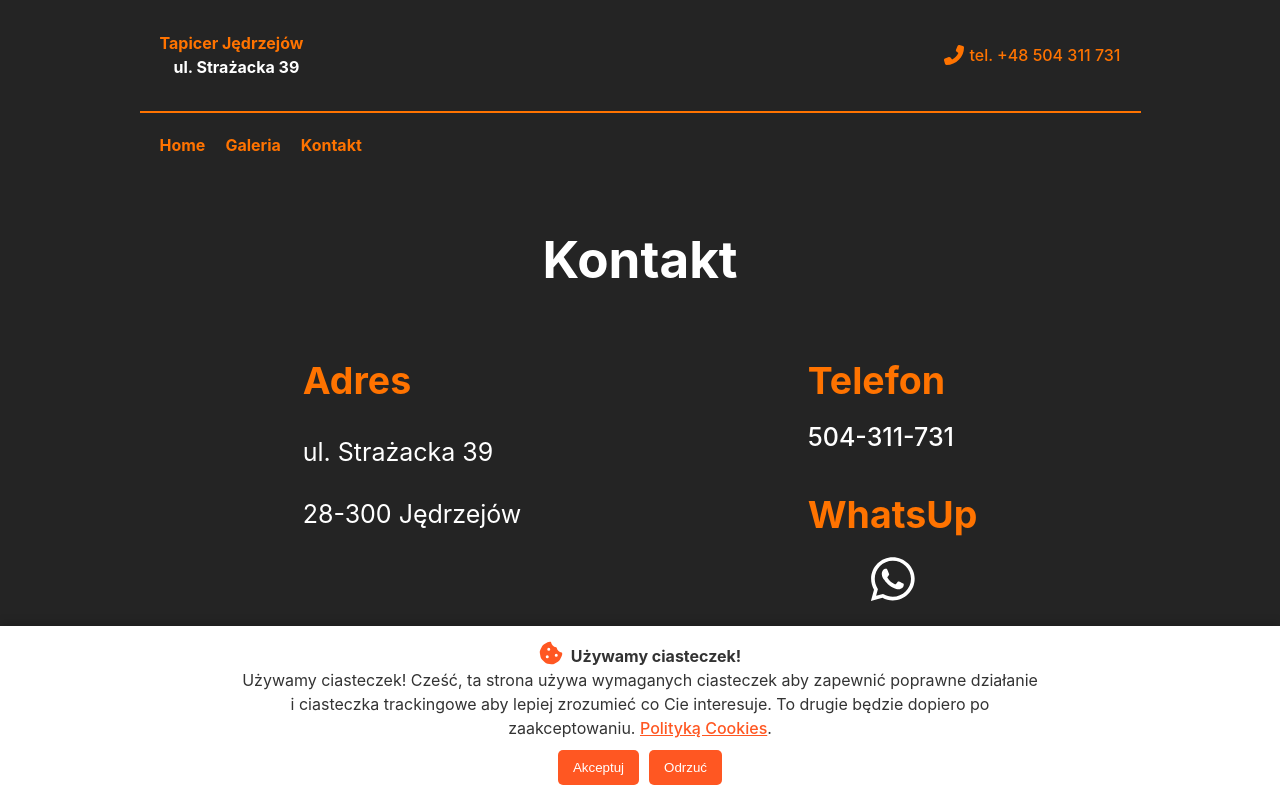
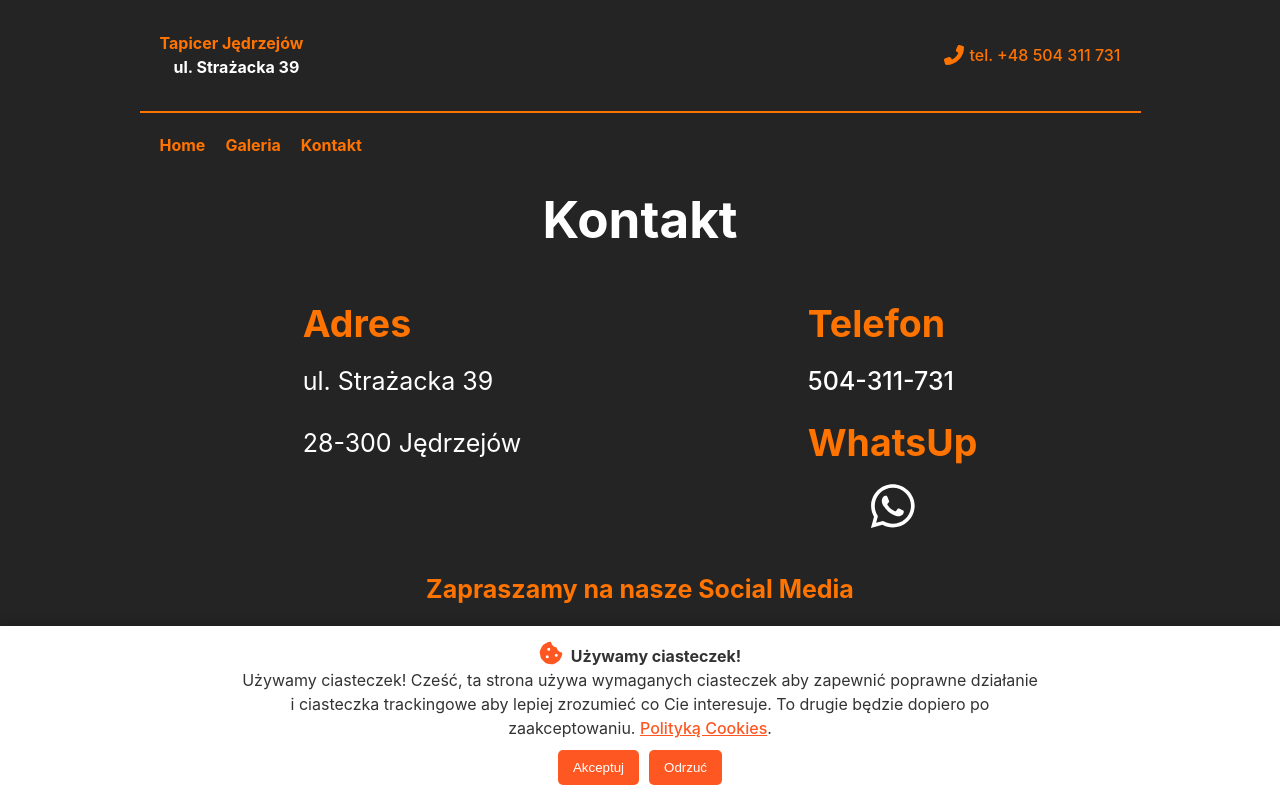
Before and after one commit to MikiMarcinkowski/moja_strona_tap, a React (Vite) app: page /kontakt in a window 1280 px wide. Shown: the top 800 px of the page. Built offline with nearby package versions, Linux system fonts and the light colour scheme.

Commit message:
nav changes forr small media, some css path

```diff
--- a/src/App.jsx
+++ b/src/App.jsx
@@ -38,7 +38,7 @@ function App() {
         <CookiesModal onAccept={handleAccept} onReject={handleReject} />
       )}
       <Header phoneNumber={phoneNumber} />
-      <Navigation /> {/* Przenieś Navigation tutaj */}
+      <Navigation />
       <Routes>
         <Route path="/" element={<Home />} />
         <Route path="/galeria" element={<Gallery />} />
--- a/src/Components/Navigation/Navigation.module.css
+++ b/src/Components/Navigation/Navigation.module.css
@@ -1,5 +1,5 @@
 .nav {
-  display: none;
+  /* display: none; */
   flex-basis: 100%;
   margin-top: 10px;
 }
--- a/src/pages/Contact/Contact.jsx
+++ b/src/pages/Contact/Contact.jsx
@@ -28,7 +28,7 @@ const Contact = () => {
           <a href={`tel:${phoneNumber}`}>
             {phoneNumber.replace(/(\d{3})(\d{3})(\d{3})/, "$1-$2-$3")}
           </a>
-          <h2>WhatsUp</h2>
+          <h2 className="{css.contact__WhatsUp}">WhatsUp</h2>
           <a
             href="https://wa.me/504311731"
             target="_blank"
--- a/src/pages/Contact/Contact.module.css
+++ b/src/pages/Contact/Contact.module.css
@@ -1,11 +1,36 @@
 .contact__Contact {
-  padding: 40px 20px;
+  padding: 0px 20px;
   text-align: center;
   color: white;
 }
 
 .contact__Info {
   display: flex;
+  flex-direction: column;
+  justify-content: space-around;
+
+
+}
+
+.contact__Address,
+.contact__Phone {
+  text-align: center;
+  font-size: 15px;
+
+}
+
+.navLink:hover {
+  color: rgb(255, 81, 0);
+}
+
+.contact__WhatsUp{
+  margin-top: 20px;
+}
+
+@media (min-width: 768px) {
+.contact__Info {
+  display: flex;
+  flex-direction: row;
   justify-content: space-around;
   margin-top: 30px;
 }
@@ -16,6 +41,48 @@
   font-size: 25px;
 
 }
+
+.contact__Address h2,
+.contact__Phone h2 {
+  margin-bottom: 10px;
+  color: rgb(255, 115, 0);
+  margin-top: 15px;
+}
+
+/* .contact__WhatsUp{
+  margin-top: 0px;
+} */
+
+
+.contact__Address p,
+.contact__Phone p {
+margin-top: 0px;
+  color: white;
+}
+
+.contact__Phone a {
+  color: white;
+  font-size: 25px;
+  text-decoration: none;
+  display: flex;
+  flex-direction: column;
+  gap: 10px;
+}
+
+.contact__Phone a:hover {
+  text-decoration: underline;
+  color: rgb(255, 81, 0);
+}
+}
+
+
+
+
+
+
+
+
+
 
 .contact__Address h2,
 .contact__Phone h2 {
```
Also changed, not shown: 5 other files (tests, documents, lock files or other folders).
